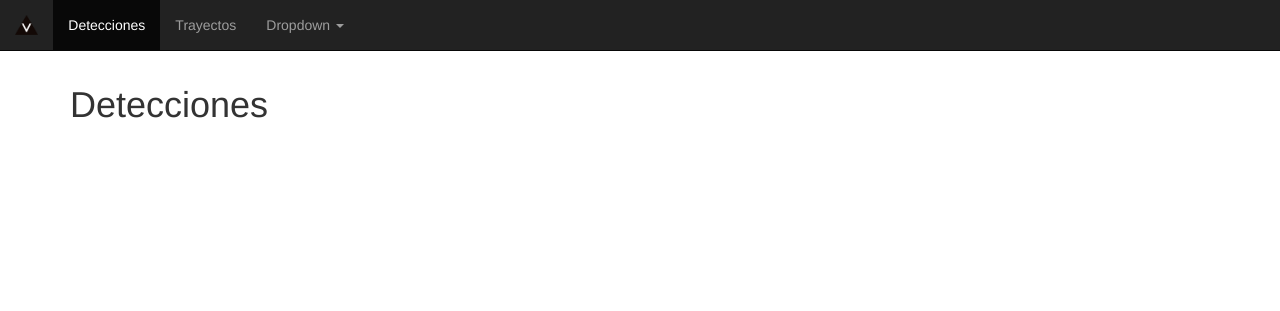
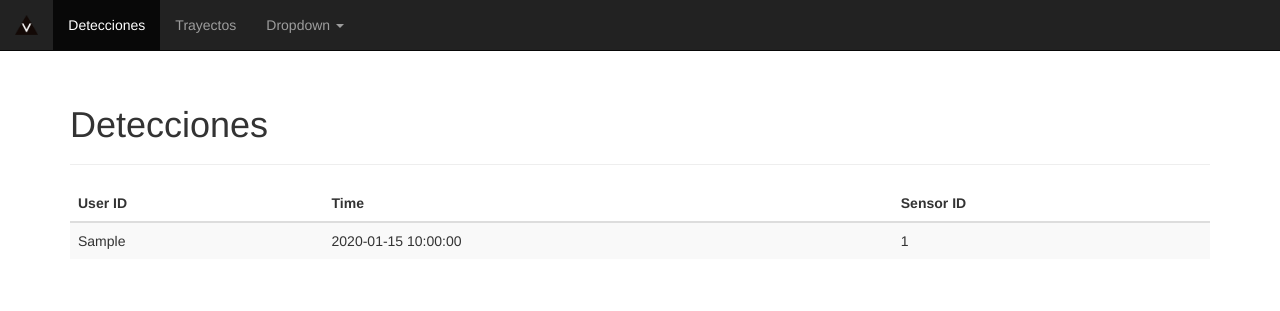
Before and after one commit to adalsa91/vedetra-server, a Flask app: page /detecciones in a window 1280 px wide. Shown: the top 311 px of the page. Run offline with Flask 2, Linux system fonts and the light colour scheme; tables that the repository leaves empty hold one stand-in row (values such as "Sample post"); some libraries are stand-ins or nearby versions.

Commit message:
Added basic template for detections. Closes #7

```diff
--- a/app/main/views.py
+++ b/app/main/views.py
@@ -1,7 +1,7 @@
-from _datetime import datetime
 from flask import Flask, request, render_template
 from . import main
-from .. import db
+
+from ..models import Sensor, VehicleDetection
 
 
 @main.route('/', methods=['GET', 'POST'])
@@ -16,7 +16,9 @@ def base():
 
 @main.route('/detecciones', methods=['GET', 'POST'])
 def detecciones():
-    return render_template('detecciones.html')
+    detetections = VehicleDetection.query.limit(10).all()
+
+    return render_template('detecciones.html', detections=detetections)
 
 
 @main.route('/trayectos', methods=['GET', 'POST'])
--- a/app/templates/detecciones.html
+++ b/app/templates/detecciones.html
@@ -1,5 +1,27 @@
 {% extends "base.html" %}
 {% block active_nav_detecciones %}active{% endblock %}
 {% block page_content %}
+<div class="page-header">
 <h1>Detecciones</h1>
+</div>
+
+<table class="table table-striped table-hover">
+  <thead class="thead-dark">
+    <tr>
+      <th scope="col">User ID</th>
+      <th scope="col">Time</th>
+      <th scope="col">Sensor ID</th>
+    </tr>
+  </thead>
+  <tbody>
+    {% for detection in detections %}
+        <tr>
+            <td>{{ detection.md5_mac }}</td>
+            <td>{{ detection.timestamp }}</td>
+            <td>{{ detection.sensor_id }}</td>
+        </tr>
+    {% endfor %}
+  </tbody>
+</table>
+
 {% endblock %}
--- a/tfg-server.py
+++ b/tfg-server.py
@@ -5,7 +5,7 @@ from tests.example_data import db_load_example_data
 
 app = create_app(os.getenv('FLASK_CONFIG') or 'default')
 
-#db_load_example_data(app, db)
+db_load_example_data(app, db)
 
 @app.shell_context_processor
 def make_shell_context():
```
Also changed, not shown: tests/example_data.py (+2 -2 lines).
